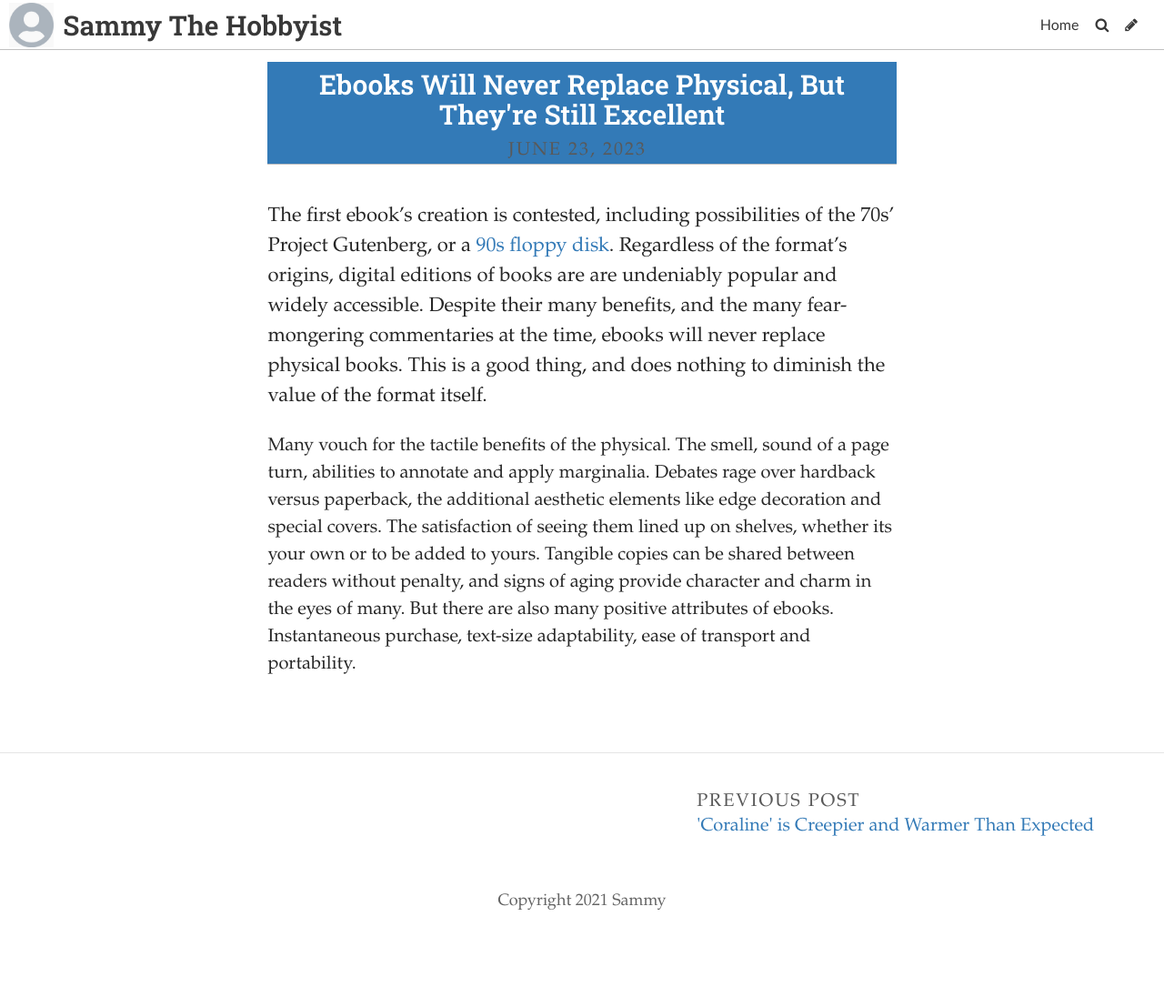
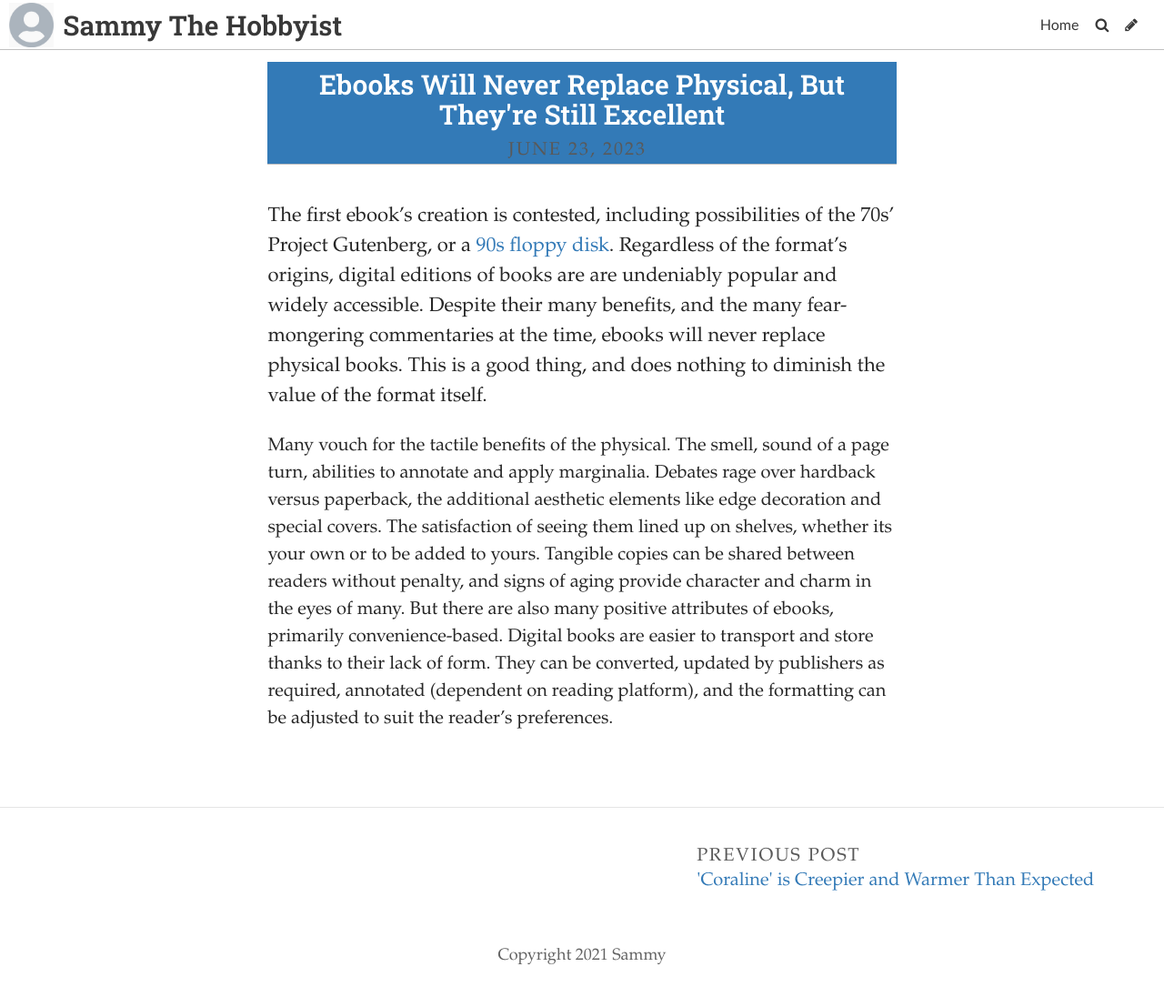
Before and after one commit to SammySpinsAYarn/Blog, a Jekyll site: the page built from _posts/2023-06-22-need-to-think-fast.md, in a window 1280 px wide. Shown: the whole page at 91% size. Built offline with Jekyll 4.4.1, drawn with Linux system fonts in a browser that asks for light colours; some web fonts are replaced; before the commit the page ends 1036 px from its top, so only the background shows below that.

Commit message:
Update Post “2023-06-22-need-to-think-fast”

```diff
--- a/_posts/2023-06-22-need-to-think-fast.md
+++ b/_posts/2023-06-22-need-to-think-fast.md
@@ -7,4 +7,4 @@ comments: false
 ---
 The first ebook's creation is contested,  including possibilities of the 70s' Project Gutenberg, or a [90s floppy disk](https://www.theguardian.com/books/2014/mar/12/ebooks-begin-medium-reading-peter-james). Regardless of the format's origins, digital editions of books are are undeniably popular and widely accessible. Despite their many benefits, and the many fear-mongering commentaries at the time, ebooks will never replace physical books. This is a good thing, and does nothing to diminish the value of the format itself.
 
-Many vouch for the tactile benefits of the physical. The smell, sound of a page turn, abilities to annotate and apply marginalia. Debates rage over hardback versus paperback, the additional aesthetic elements like edge decoration and special covers. The satisfaction of seeing them lined up on shelves, whether its your own or to be added to yours. Tangible copies can be shared between readers without penalty, and signs of aging provide character and charm in the eyes of many. But there are also many positive attributes of ebooks. Instantaneous purchase, text-size adaptability, ease of transport and portability.
+Many vouch for the tactile benefits of the physical. The smell, sound of a page turn, abilities to annotate and apply marginalia. Debates rage over hardback versus paperback, the additional aesthetic elements like edge decoration and special covers. The satisfaction of seeing them lined up on shelves, whether its your own or to be added to yours. Tangible copies can be shared between readers without penalty, and signs of aging provide character and charm in the eyes of many. But there are also many positive attributes of ebooks, primarily convenience-based. Digital books are easier to transport and store thanks to their lack of form. They can be converted, updated by publishers as required, annotated (dependent on reading platform), and the formatting can be adjusted to suit the reader's preferences.
```
